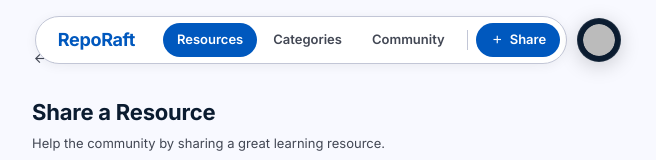
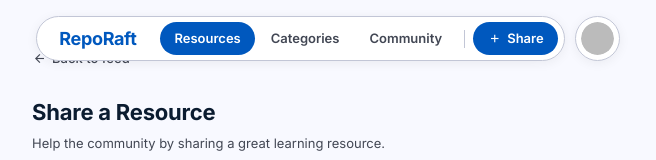
Before and after one commit to jainul210/RepoRaft, a Next.js app: page /submit in a window 1280 px wide. Shown: the top 160 px of the page, without its empty margins (312-968 px from the left). Built offline with nearby package versions, Linux system fonts and the light colour scheme; no server answers; sample sign-in values are in the browser's storage.

Commit message:
refactor: standardize navbar and dynamic island dimensions, styling, and visual tokens

```diff
--- a/components/Navbar.js
+++ b/components/Navbar.js
@@ -51,15 +51,17 @@ export default function Navbar() {
         display: 'flex',
         alignItems: 'center',
         gap: '4px',
-        padding: '6px',
+        padding: '5px 6px',
+        height: '45px',
         background: 'var(--surface-container-lowest)',
         border: '1px solid var(--outline-variant)',
         borderRadius: '9999px',
         boxShadow: '0 2px 12px rgba(0,0,0,0.06)',
+        boxSizing: 'border-box',
         pointerEvents: 'all',
       }}>
         {/* Logo */}
-        <div style={{ padding: '0 16px', marginRight: '8px' }}>
+        <div style={{ padding: '0 16px', marginRight: '4px' }}>
           <Link href="/" style={{ textDecoration: 'none' }}>
             <span style={{
               fontSize: '18px', fontWeight: '700',
@@ -79,7 +81,8 @@ export default function Navbar() {
           ].map(({ key, label, href }) => (
             <Link key={key} href={href} onClick={() => setActiveNav(key)} style={{ textDecoration: 'none' }}>
               <span style={{
-                display: 'block', padding: '7px 14px', fontSize: '13px',
+                display: 'flex', alignItems: 'center', height: '33px',
+                padding: '0 14px', fontSize: '13px',
                 fontWeight: '600', borderRadius: '9999px', cursor: 'pointer',
                 transition: 'all 0.2s',
                 background: activeNav === key ? 'var(--primary)' : 'transparent',
@@ -91,17 +94,17 @@ export default function Navbar() {
           ))}
 
           {/* Divider */}
-          <div style={{ width: '1px', height: '20px', background: 'var(--outline-variant)', margin: '0 6px' }} />
+          <div style={{ width: '1px', height: '18px', background: 'var(--outline-variant)', margin: '0 6px' }} />
 
           {/* Auth area inside pill */}
           {status === 'loading' ? (
-            <div style={{ width: '76px', height: '34px', borderRadius: '9999px', background: 'var(--surface-container-low)' }} />
+            <div style={{ width: '76px', height: '33px', borderRadius: '9999px', background: 'var(--surface-container-low)' }} />
           ) : session ? (
             <Link
               href="/submit"
               style={{
                 display: 'inline-flex', alignItems: 'center', gap: '5px',
-                padding: '7px 14px', fontSize: '13px', fontWeight: '600',
+                height: '33px', padding: '0 14px', fontSize: '13px', fontWeight: '600',
                 borderRadius: '9999px', background: 'var(--primary)',
                 color: 'var(--on-primary)', textDecoration: 'none',
                 border: 'none', transition: 'opacity 0.2s',
@@ -114,7 +117,7 @@ export default function Navbar() {
             <button
               onClick={() => signIn()}
               style={{
-                padding: '7px 14px', fontSize: '13px', fontWeight: '600',
+                height: '33px', padding: '0 14px', fontSize: '13px', fontWeight: '600',
                 borderRadius: '9999px', background: 'var(--primary)',
                 color: 'var(--on-primary)', border: 'none', cursor: 'pointer',
                 transition: 'opacity 0.2s',
@@ -126,42 +129,44 @@ export default function Navbar() {
         </div>
       </nav>
 
-      {/* Dynamic Island — only shown when signed in */}
+      {/* Dynamic Island — synced to navbar theme and height */}
       {session && (
         <div ref={islandRef} style={{ position: 'relative', pointerEvents: 'all' }}>
-          {/* The pill/island itself */}
+          {/* The pill/island button */}
           <button
             onClick={() => setIslandOpen(o => !o)}
             style={{
               display: 'flex',
               alignItems: 'center',
-              gap: islandOpen ? '10px' : '0px',
-              padding: islandOpen ? '5px 14px 5px 6px' : '5px',
-              background: '#0b1c30',
-              border: '1.5px solid rgba(255,255,255,0.08)',
+              gap: islandOpen ? '8px' : '0px',
+              padding: islandOpen ? '5px 14px 5px 5px' : '5px',
+              height: '45px',
+              background: 'var(--surface-container-lowest)',
+              border: '1px solid var(--outline-variant)',
               borderRadius: '9999px',
               cursor: 'pointer',
               transition: 'all 0.35s cubic-bezier(0.34,1.56,0.64,1)',
-              minWidth: islandOpen ? '160px' : '44px',
+              minWidth: islandOpen ? '150px' : '45px',
               overflow: 'hidden',
-              boxShadow: '0 4px 20px rgba(0,0,0,0.18)',
+              boxShadow: '0 2px 12px rgba(0,0,0,0.06)',
+              boxSizing: 'border-box',
             }}
           >
             {/* Avatar */}
             <div style={{
-              width: '32px', height: '32px', borderRadius: '9999px',
+              width: '33px', height: '33px', borderRadius: '9999px',
               overflow: 'hidden', flexShrink: 0, position: 'relative',
             }}>
               {session.user?.image ? (
                 <Image
                   src={session.user.image}
                   alt={session.user.name || 'User'}
-                  width={32} height={32}
-                  style={{ borderRadius: '9999px', display: 'block' }}
+                  width={33} height={33}
+                  style={{ borderRadius: '9999px', display: 'block', objectFit: 'cover' }}
                 />
               ) : (
                 <div style={{
-                  width: '32px', height: '32px', borderRadius: '9999px',
+                  width: '33px', height: '33px', borderRadius: '9999px',
                   background: 'var(--primary)', display: 'flex',
                   alignItems: 'center', justifyContent: 'center',
                   fontSize: '13px', fontWeight: '700', color: '#fff',
@@ -173,7 +178,7 @@ export default function Navbar() {
 
             {/* Expanded name */}
             <span style={{
-              fontSize: '13px', fontWeight: '600', color: '#ffffff',
+              fontSize: '13px', fontWeight: '600', color: 'var(--on-surface)',
               whiteSpace: 'nowrap', opacity: islandExpanded ? 1 : 0,
               maxWidth: islandExpanded ? '100px' : '0px',
               transition: 'opacity 0.2s ease 0.1s, max-width 0.3s ease',
@@ -187,13 +192,13 @@ export default function Navbar() {
           {islandOpen && (
             <div style={{
               position: 'absolute',
-              top: 'calc(100% + 10px)',
+              top: 'calc(100% + 8px)',
               right: 0,
               minWidth: '200px',
               background: 'var(--surface-container-lowest)',
               border: '1px solid var(--outline-variant)',
-              borderRadius: '1rem',
-              boxShadow: '0 8px 32px rgba(0,0,0,0.10)',
+              borderRadius: '0.875rem',
+              boxShadow: '0 4px 20px rgba(0,0,0,0.08)',
               overflow: 'hidden',
               animation: 'islandDrop 0.25s cubic-bezier(0.34,1.56,0.64,1) forwards',
             }}>
@@ -273,7 +278,6 @@ export default function Navbar() {
           )}
         </div>
       )}
-
     </header>
   );
 }
```
